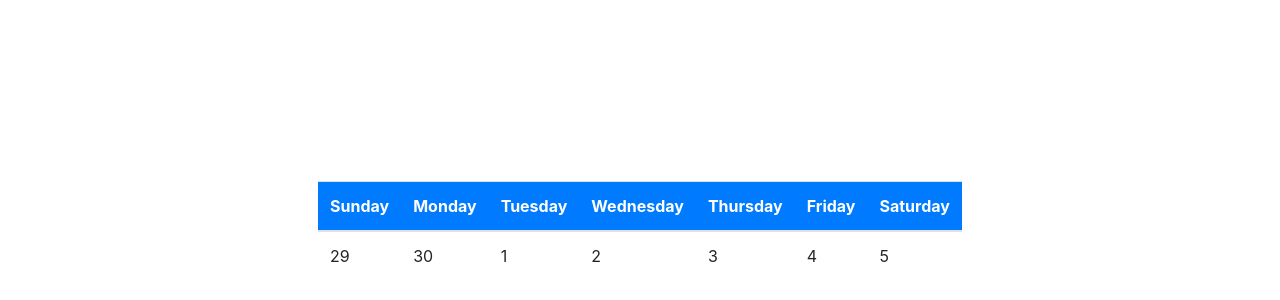
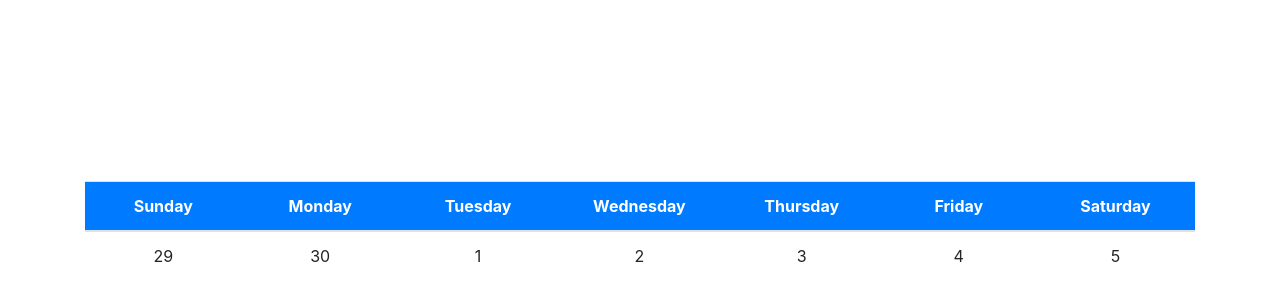
Before and after one commit to PedroMarianoAlmeida/calendar-challenge, a Next.js app: page / in a window 1280 px wide. Shown: the part 162-462 px from the top of the page. Built offline with nearby package versions, Linux system fonts and the light colour scheme.

Commit message:
CalendarHead component created

```diff
--- /dev/null
+++ b/components/calendar/CalendarHead.js
@@ -0,0 +1,23 @@
+const CalendarHead = () => {
+    return (
+        <thead>
+            <tr className='bg-primary text-white w-100 text-center'>
+                <th>Sunday</th>
+                <th>Monday</th>
+                <th>Tuesday</th>
+                <th>Wednesday</th>
+                <th>Thursday</th>
+                <th>Friday</th>
+                <th>Saturday</th>
+            </tr>
+            <style jsx>{`
+                /*This is for every day-space stays with the same size*/
+                th {
+                    width: 14vw;
+                }
+            `}</style>
+        </thead>
+    );
+}
+
+export default CalendarHead;
--- a/pages/index.js
+++ b/pages/index.js
@@ -1,6 +1,9 @@
 import Head from 'next/head'
 import styles from '../styles/Home.module.css'
 import { Container, Table } from 'reactstrap';
+
+//My components
+import CalendarHead from './../components/calendar/CalendarHead';
 
 export default function Home() {
   return (
@@ -13,20 +16,10 @@ export default function Home() {
       <main>
         <Container>
           <Table>
-            <thead>
-              <tr className='bg-primary text-white'>
-                <th>Sunday</th>
-                <th>Monday</th>
-                <th>Tuesday</th>
-                <th>Wednesday</th>
-                <th>Thursday</th>
-                <th>Friday</th>
-                <th>Saturday</th>
-              </tr>
-            </thead>
+            <CalendarHead />
 
             <tbody>
-              <tr>
+              <tr className='text-center'>
                 <td>29</td>
                 <td>30</td>
                 <td>1</td>
```
